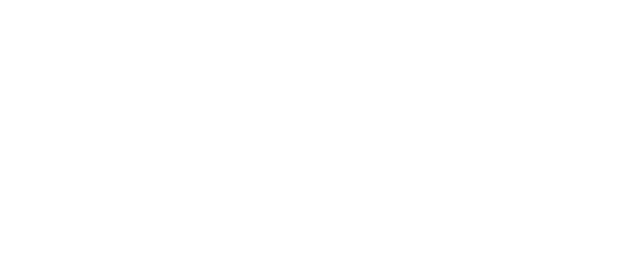
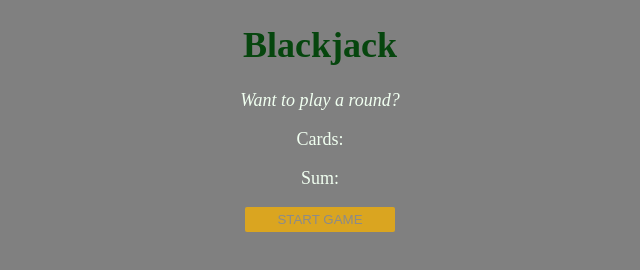
Before and after one commit to srico7/Blackjack-game-JS, a plain HTML site: page index.html in a window 1280 px wide. Shown: the whole page, without its empty margins (320-960 px from the left). Drawn offline with Linux system fonts and the light colour scheme.

Commit message:
Basic if statements

```diff
--- a/index.html
+++ b/index.html
@@ -4,9 +4,16 @@
     <meta charset="UTF-8">
     <meta http-equiv="X-UA-Compatible" content="IE=edge">
     <meta name="viewport" content="width=device-width, initial-scale=1.0">
-    <title>Document</title>
+    <title>Blacckjack game</title>
+    <link rel="stylesheet" href="./scss/main.css">
+
 </head>
 <body>
-
-</body>
+    <h1>Blackjack</h1>
+    <p id="message-a">Want to play a round?</p>
+    <p>Cards:</p>
+    <p>Sum:</p>
+    <button onclick="startGame()">START GAME</button>
+    <script src="index.js"></script>
+    </body>
 </html>
--- a/index.js
+++ b/index.js
@@ -1,6 +1,19 @@
-let firstCard = 6;
+let firstCard = 13;
 let secondCard = 8;
+let sum = firstCard + secondCard;
+let hasBlackJack = false;
+let isAlive = true;
+let message = "";
 
-let sum = firstCard + secondCard;
-
-console.log(sum);
+function startGame(){
+    if (sum <= 20){
+        message = "DO you want to draw a new card?";
+    } else if (sum === 21){
+        message = "Woohoo! You've got Blackjack!";
+        hasBlackJack = true;
+    } else {
+        message = "You're out of the game";
+        isAlive = false;
+    }
+    console.log(message);
+}
--- /dev/null
+++ b/scss/main.scss
@@ -0,0 +1,27 @@
+body{
+    background-color: grey;
+    font-family: 'Times New Roman', Times, serif;
+    font-size: large;
+    text-align: center;
+}
+h1{
+    color: rgb(6, 70, 14);
+
+}
+p{
+    text-align: center;
+    color: honeydew;
+}
+
+#message-a{
+    font-style: italic;
+}
+button{
+    color: rgb(139, 139, 139);
+    width: 150px;
+    background: goldenrod;
+    padding-top: 5px;
+    padding-bottom: 5px;
+    border: none;
+    border-radius: 2px;
+}
```
Also changed, not shown: scss/main.css (added), style.scss (deleted), 1 other file.
